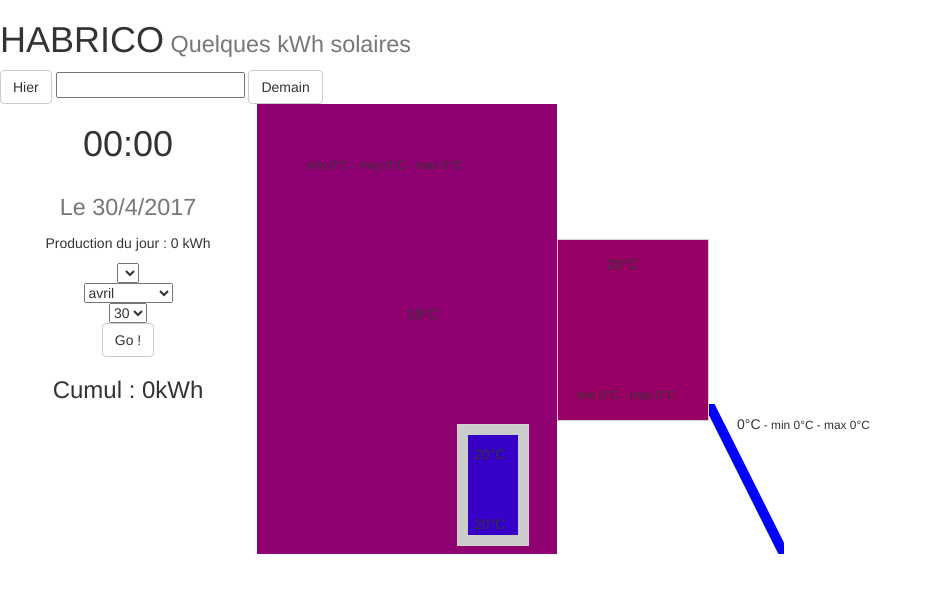
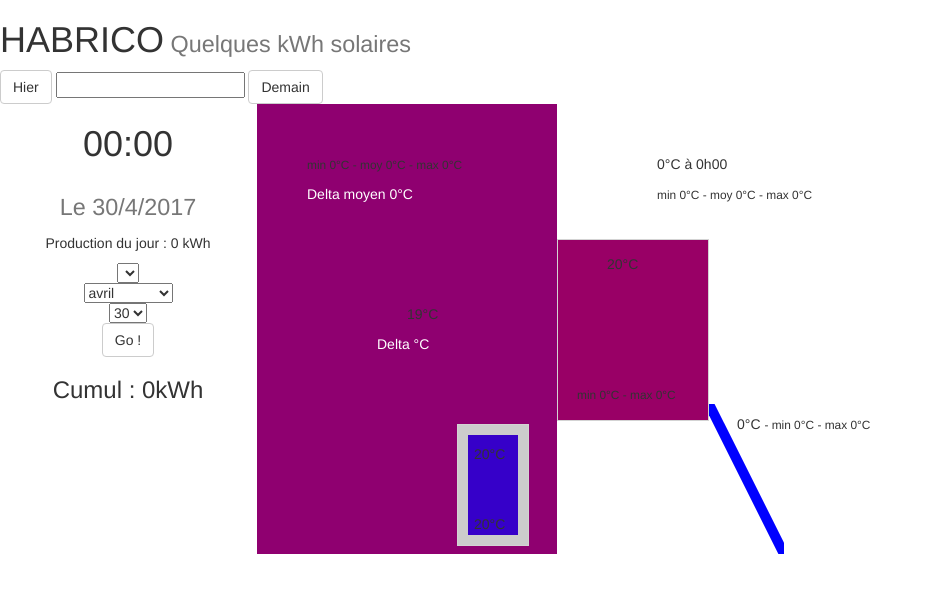
Before and after one commit to gildeluermoz/solarview, a Flask app: page / in a window 1280 px wide. Shown: the top 593 px of the page, without its empty margins (0-933 px from the left). Run offline with Flask 2, Linux system fonts and the light colour scheme; lists and menus that the app fills with data are empty; some libraries are stand-ins or nearby versions.

Commit message:
affichage température extérieure

```diff
--- a/run.py
+++ b/run.py
@@ -32,6 +32,9 @@
     from app.api.regul import adresses
     app.register_blueprint(adresses, url_prefix='/api/regul')
 
+    from app.api.meteo import adresses
+    app.register_blueprint(adresses, url_prefix='/api/meteo')
+
     return app
 
 app = init_app()
--- a/static/app/solarApp.js
+++ b/static/app/solarApp.js
@@ -27,6 +27,8 @@
 			kAmbiance : 19,//T4
 			kVeranda : 20,//T5
 			kGlycolOut : 10,//T6
+			kExt : 0, //température extérieure
+			meteoTime : 0, //température extérieure
 			pCurrent : 0, //puissance instantanée
 			cadence:100,//vitesse de rafraichissement
 			// productionKwh:0,
@@ -41,6 +43,8 @@
 
 			dataLines:[],//prepared datas from databases
 			dayStats:[],//prepared day statistics from databases
+			dayMeteo:[],//prepared day meteo values from databases
+			dayMeteoStats:[],//prepared meteo stats for the day from databases
 
 			minMaison:0,
 			maxMaison:0,
@@ -49,6 +53,12 @@
 			maxVeranda:0,
 			minCapteur:0,
 			maxCapteur:0,
+				minExt:0,
+				maxExt:0,
+				moyExt:0,
+				minDelta:0,
+				maxDelta:0,
+				moyDelta:0,
 
 			//CSV column index config
 			sourceindex:{
@@ -123,15 +133,38 @@
 				});
 			},
 			getData: function(){
-				this.$http.get('api/regul/getoneday/'+this.sYear+'/'+this.sMonth+'/'+this.sDay).then(response => {
+				this.$http.get('api/regul/getoneday/' + this.sYear + '/' + this.sMonth + '/' + this.sDay).then(response => {
 					this.dataLines = response.body;
 					this.appSlider.setValue(0);
-					this.updateCanvas(0);
-				}, response => {
-					alert('biiiiiiiiiiip! error !')
-				});
-				this.$http.get('api/regul/getdaystats/' + this.sYear + '/' + this.sMonth + '/' + this.sDay).then(response => {
-					this.dayStats = response.body;
+					this.$http.get('api/regul/getdaystats/' + this.sYear + '/' + this.sMonth + '/' + this.sDay).then(response => {
+						this.dayStats = response.body;
+						//température min, max, moyennes des sondes
+						this.minMaison = this.dayStats.minMaison;
+						this.maxMaison = this.dayStats.maxMaison;
+						this.moyMaison = Math.round(this.dayStats.moyMaison * 10) / 10;
+						this.minVeranda = this.dayStats.minVeranda;
+						this.maxVeranda = this.dayStats.maxVeranda;
+						this.minCapteur = this.dayStats.minCapteur;
+						this.maxCapteur = this.dayStats.maxCapteur;
+					}, response => {
+						alert('biiiiiiiiiiip! error !')
+					});
+					this.$http.get('api/meteo/getoneday/' + this.sYear + '/' + this.sMonth + '/' + this.sDay).then(response => {
+						this.dayMeteo = response.body;
+					}, response => {
+						alert('biiiiiiiiiiip! error !')
+					});
+					this.$http.get('api/meteo/getdaystats/' + this.sYear + '/' + this.sMonth + '/' + this.sDay).then(response => {
+						this.dayMeteoStats = response.body;
+						this.minExt = Math.round(this.dayMeteoStats.minExt * 10) / 10;
+						this.maxExt = Math.round(this.dayMeteoStats.maxExt * 10) / 10;
+						this.moyExt = Math.round(this.dayMeteoStats.moyExt * 10) / 10;
+						this.moyDelta = Math.round((this.moyMaison - this.moyExt) * 10) / 10;
+						this.updateCanvas(0);
+					}, response => {
+						alert('biiiiiiiiiiip! error !')
+					});
+
 				}, response => {
 					alert('biiiiiiiiiiip! error !')
 				});
@@ -281,14 +314,8 @@
 		    updateCanvas: function(index) {
 		      	if(this.dataLines.length>0){
 					var line = this.dataLines[index];
-					var stats = this.dayStats;
-					this.minMaison = stats.minMaison;
-					this.maxMaison = stats.maxMaison;
-					this.moyMaison = Math.round(stats.moyMaison*10)/10;
-					this.minVeranda = stats.minVeranda;
-					this.maxVeranda = stats.maxVeranda;
-					this.minCapteur = stats.minCapteur;
-					this.maxCapteur = stats.maxCapteur;
+					var meteo = this.dayMeteo;
+					//température des sondes
 					this.sYear = line.cyear;
 	              	this.sMonth = line.cmonth;
 	              	this.sDay = line.cday;
@@ -305,6 +332,14 @@
 					this.solarPump = line.h1;//pompe solaire
 					this.hydroPump = line.r2;//circulateur radiateurs
 					this.vmc = line.r3;//circulateur radiateurs
+					for (let m of meteo) {
+						if (m.ctime >= (parseInt(line.ctime.slice(0,2))-2)){
+							this.kExt = Math.round(m.t * 10)/10;
+							this.meteoTime = m.ctime;
+							break;
+						}
+					}
+					this.currentDelta = Math.round((this.kAmbiance - this.kExt) * 10) / 10;
 	              	// this.productionKwh = line.prod;
 					// this.productionCorrKwh = line.prodCorr;
 	              	this.drawBallon(this.kBaloonDown,this.kBaloonUp);
--- a/static/css/main.css
+++ b/static/css/main.css
@@ -115,11 +115,27 @@
 	top:200px;
 }
 
+#currentDeltaMaison{
+	position:absolute;
+	color :#fff;
+	z-index: 2;
+	left:120px;
+	top:230px;
+}
+
 #statsMaison{
 	position:absolute;
 	z-index: 2;
 	left:50px;
 	top:50px;
+}
+
+#deltaMoyenMaison{
+	position:absolute;
+	color :#fff;
+	z-index: 2;
+	left:50px;
+	top:80px;
 }
 
 #T5{
@@ -150,3 +166,19 @@
 	left:350px;
 	top:430px;
 }
+
+#kExt{
+	position:absolute;
+	z-index: 2;
+	left:400px;
+	top:50px;
+	width:150px;
+}
+
+#statsExt{
+	position:absolute;
+	z-index: 2;
+	left:400px;
+	top:80px;
+	width:250px;
+}
--- a/templates/index.html
+++ b/templates/index.html
@@ -70,15 +70,26 @@
 
 				<div id="dispositif">
 					<canvas id="maisonCanvas" width="300" height="450"></canvas>
-					<div id="statsMaison" width="30" height="20"><small>min {{minMaison}}°C - moy {{moyMaison}}°C - max {{maxMaison}}°C</small></div>
+					<div id="statsMaison" width="30" height="20">
+						<small>min {{minMaison}}°C - moy {{moyMaison}}°C - max {{maxMaison}}°C</small>
+					</div>
+					<div id="deltaMoyenMaison" width="30" height="20">
+						Delta moyen {{moyDelta}}°C
+					</div>
 					<div id="T4" width="30" height="20">{{kAmbiance}}°C</b></div>
+					<div id="currentDeltaMaison" width="30" height="20">Delta {{currentDelta}}°C</b></div>
 					<div id="T5" width="30" height="20">{{kVeranda}}°C</div>
-					<div id="statsVeranda" width="30" height="20"><small>min {{minVeranda}}°C - max {{maxVeranda}}°C</small></div>
+					<div id="statsVeranda" width="30" height="20">
+						<small>min {{minVeranda}}°C - max {{maxVeranda}}°C</small>
+					</div>
 					<canvas id="verandaCanvas" width="150" height="180"></canvas>
 					<canvas id="vmcCanvas" width="50" height="15"></canvas>
 					<canvas id="ballonCanvas" width="70" height="120"></canvas>
 					<canvas id="ballonOutCanvas" width="8" height="100"></canvas>
-					<div id="T1" width="30" height="20">{{kPanel}}°C<small> - min {{minCapteur}}°C - max {{maxCapteur}}°C</small></div>
+					<div id="T1" width="30" height="20">
+						{{kPanel}}°C
+						<small> - min {{minCapteur}}°C - max {{maxCapteur}}°C</small>
+					</div>
 					<div id="T6" width="30" height="20">{{kGlycolOut}}°C</div>
 					<div id="T3" width="30" height="20">{{kBaloonUp}}°C</div>
 					<div id="T2" width="30" height="20">{{kBaloonDown}}°C</div>
@@ -86,6 +97,10 @@
 					<canvas id="capteurCanvas" width="75" height="150"></canvas>
 					<canvas id="solarOutCanvas" width="250" height="15"></canvas>
 					<canvas id="solarInCanvas" width="250" height="15"></canvas>
+					<div id="kExt" width="150" height="20">{{kExt}}°C à {{meteoTime}}h00</div>
+					<div id="statsExt" width="30" height="20">
+						<small>min {{minExt}}°C - moy {{moyExt}}°C - max {{maxExt}}°C</small>
+					</div>
 				</div>
 
 		    </div>
```
Also changed, not shown: app/api/meteo.py (added, +41 -0 lines), app/api/models.py (+10 -0 lines), app/api/regul.py (+0 -47 lines), static/data/meteofrance/import_data.py (added, +84 -0 lines), 1 other file.
